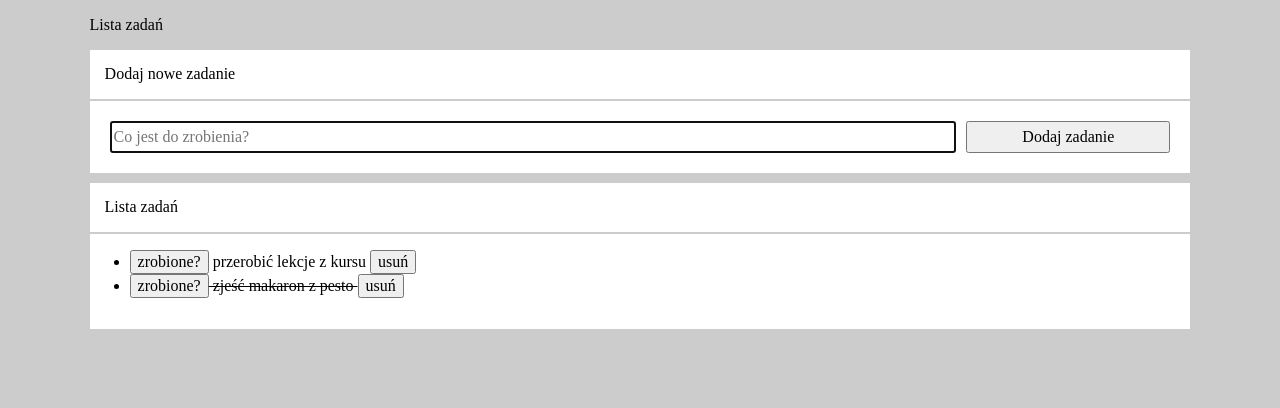
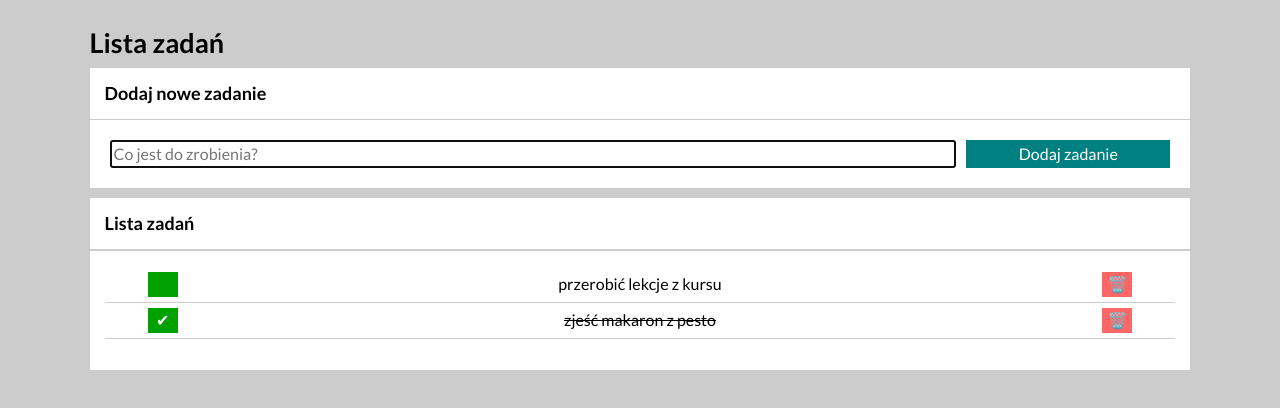
Before and after one commit to Kacper218/to-do_list, a plain HTML site: page index.html in a window 1280 px wide. Drawn offline with nearby package versions, Linux system fonts and the light colour scheme.

Commit message:
css added to list

```diff
--- a/css/form.css
+++ b/css/form.css
@@ -1,16 +1,8 @@
-.form__firstBlock {
+.form__Block {
     background-color: white;
     margin-top: 10px;
     margin-bottom: 10px;
 }
-
-.form__secondBlock {
-    background-color: white;
-    margin-top: 10px;
-    margin-bottom: 10px;
-    padding-bottom: 15px;
-}
-
 
 .form__container {
     display: grid;
@@ -19,8 +11,11 @@
 }
 
 .form__button {
+    color: white;
+    background-color: teal;
     margin: 5px;
     padding: 5px;
+    border: none;
 }
 
 .form__input {
@@ -28,9 +23,9 @@
 }
 
 .form__blockHeader {
+    font-size: large;
     padding: 15px;
     align-self: center;
-    border-bottom: 2px solid #ccc;
+    border-bottom: 1px solid #ccc;
+    font-weight: bold;
 }
-
-.form__list {}
--- /dev/null
+++ b/css/list.css
@@ -0,0 +1,55 @@
+.list {
+    padding: 0;
+    list-style-type: none;
+}
+
+.list__Block {
+    background-color: white;
+    margin-top: 10px;
+    margin-bottom: 10px;
+    padding-bottom: 15px;
+}
+
+.list__blockHeader {
+    font-size: large;
+    padding: 15px;
+    align-self: center;
+    border-bottom: 2px solid #ccc;
+    font-weight: bold;
+}
+
+.list__item {
+    display: grid;
+    grid-template-columns: 10% 80% 10%;
+    justify-items: center;
+    align-items: center;
+    padding: 5px;
+    border-bottom: 1px solid #ccc;
+    margin-left: 15px;
+    margin-right: 15px;
+}
+
+.list__buttonToggle {
+    grid-column: 1 / 2;
+    background-color: rgb(2, 161, 2);
+    padding: 0;
+    color: white;
+    border: none;
+    height: 25px;
+    width: 30px;
+}
+
+.list__text {
+    grid-column: 2 / 3;
+    max-width: 400px;
+}
+
+.list__buttonRemove {
+    grid-column: 3 / 4;
+    background-color: rgb(255, 102, 102);
+    color: white;
+    padding: 0;
+    border: none;
+    height: 25px;
+    width: 30px;
+}
--- a/css/style.css
+++ b/css/style.css
@@ -1,6 +1,7 @@
 html {
     box-sizing: border-box;
     background-color: #ccc;
+    font-family: 'Lato', sans-serif;
 }
 
 *,
@@ -13,3 +14,9 @@ html {
     margin-left: 7%;
     margin-right: 7%;
 }
+
+.container__header {
+    font-weight: bold;
+    font-size: 27px;
+    margin-bottom: 0;
+}
--- a/index.html
+++ b/index.html
@@ -9,14 +9,18 @@
     <script defer src="js/script.js"></script>
     <link href="css/style.css" rel="stylesheet">
     <link href="css/form.css" rel="stylesheet">
+    <link href="css/list.css" rel="stylesheet">
     <link rel="stylesheet" href="https://cdnjs.cloudflare.com/ajax/libs/normalize/8.0.1/normalize.min.css" integrity="sha512-NhSC1YmyruXifcj/KFRWoC561YpHpc5Jtzgvbuzx5VozKpWvQ+4nXhPdFgmx8xqexRcpAglTj9sIBWINXa8x5w==" crossorigin="anonymous" />
+    <link rel="preconnect" href="https://fonts.gstatic.com">
+    <link href="https://fonts.googleapis.com/css2?family=Lato:wght@400;700&display=swap" rel="stylesheet">
+
 </head>
 
 <body>
     <div class="container">
-        <p>Lista zadań</p>
+        <p class="container__header">Lista zadań</p>
         <form class="form js-form">
-            <div class="form__firstBlock">
+            <div class="form__Block">
                 <div class="form__blockHeader">Dodaj nowe zadanie</div>
                 <div class="form__container">
                     <input class=" form__input js-newTask" autofocus placeholder="Co jest do zrobienia?">
@@ -25,9 +29,9 @@
             </div>
         </form>
 
-        <div class="form__secondBlock">
-            <div class="form__blockHeader">Lista zadań</div>
-            <ul class="form__list js-tasks"></ul>
+        <div class="list__Block">
+            <div class="list__blockHeader">Lista zadań</div>
+            <ul class="list js-tasks"></ul>
         </div>
     </div>
 </body>
--- a/js/script.js
+++ b/js/script.js
@@ -50,6 +50,7 @@
                 toggleTaskDone(taskIndex);
             });
         });
+
     }
 
     const render = () => {
@@ -57,13 +58,17 @@
 
         for (const task of tasks) {
             htmlString += `
-            <li
+            <span class="list__item">
+            <button class="list__buttonToggle js-done">
+            ${task.done ? "✔" : ""}
+            </button>
+            <li class="list__text js-text"
             ${task.done ? "style=\"text-decoration: line-through\"" : ""}
             >
-            <button class="js-done">zrobione?</button>
             ${task.content}
-            <button class="js-remove">usuń</button>
             </li>
+            <button class="list__buttonRemove js-remove">🗑️</button>
+            </span>
             `;
         };
 
```
